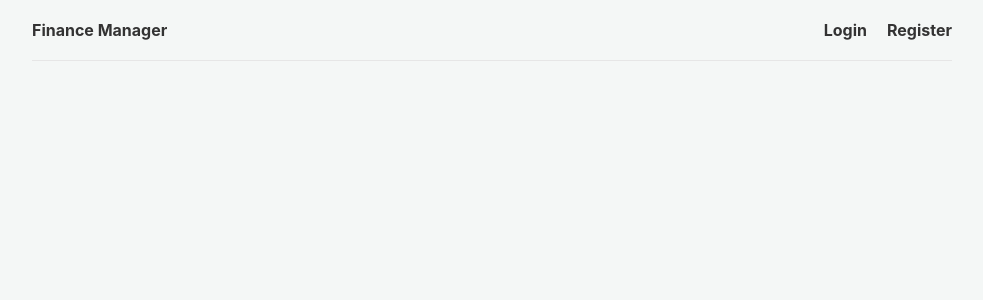
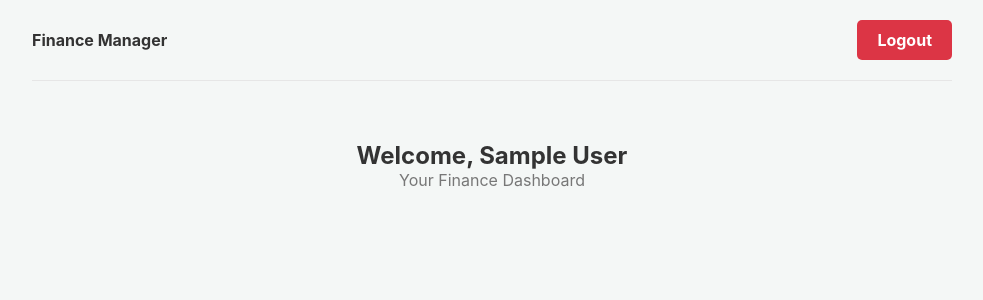
Before and after one commit to aditya2888/Personal-Finance-Manager, a React (Vite) app in the folder client/: page / in a window 1280 px wide. Shown: the top 300 px of the page, without its empty margins (148-1131 px from the left). Built offline with nearby package versions, Linux system fonts and the light colour scheme; sample sign-in values are in the browser's storage.

Commit message:
feat: build protected dashboard and implement logout logic

```diff
--- a/client/src/App.jsx
+++ b/client/src/App.jsx
@@ -3,6 +3,7 @@ import { ToastContainer } from 'react-toastify';
 import 'react-toastify/dist/ReactToastify.css';
 
 import Header from './components/Header';
+import Dashboard from './pages/Dashboard'; // <-- IMPORT NEW PAGE
 import Register from './pages/Register';
 import Login from './pages/Login';
 
@@ -10,10 +11,10 @@ function App() {
   return (
     <>
       <Router>
-        {/* We wrap everything in a container to center it neatly */}
         <div className="container" style={{ width: '100%', maxWidth: '960px', margin: '0 auto', padding: '0 20px' }}>
           <Header />
           <Routes>
+            <Route path="/" element={<Dashboard />} /> {/* <-- ADD NEW ROUTE */}
             <Route path="/login" element={<Login />} />
             <Route path="/register" element={<Register />} />
           </Routes>
--- a/client/src/components/Header.jsx
+++ b/client/src/components/Header.jsx
@@ -1,18 +1,40 @@
-import { Link } from 'react-router-dom';
+import { Link, useNavigate } from 'react-router-dom';
 
 function Header() {
+  const navigate = useNavigate();
+  // Check if a user is currently logged in
+  const user = JSON.parse(localStorage.getItem('user'));
+
+  const onLogout = () => {
+    // 1. Destroy the VIP wristband in the browser memory
+    localStorage.removeItem('user');
+    // 2. Redirect them to the login page
+    navigate('/login');
+  };
+
   return (
     <header className="header">
       <div className="logo">
         <Link to="/">Finance Manager</Link>
       </div>
       <ul>
+        {/* CONDITIONAL RENDERING: If user exists, show Logout. If not, show Login/Register */}
+        {user ? (
+          <li>
+            <button className="btn" onClick={onLogout} style={{ background: '#dc3545' }}>
+              Logout
+            </button>
+          </li>
+        ) : (
+          <>
             <li>
               <Link to="/login">Login</Link>
             </li>
             <li>
               <Link to="/register">Register</Link>
             </li>
+          </>
+        )}
       </ul>
     </header>
   );
--- /dev/null
+++ b/client/src/pages/Dashboard.jsx
@@ -0,0 +1,34 @@
+import { useEffect, useState } from 'react';
+import { useNavigate } from 'react-router-dom';
+
+function Dashboard() {
+  const navigate = useNavigate();
+  const [user, setUser] = useState(null);
+
+  useEffect(() => {
+    // 1. Check browser memory for the user data
+    const storedUser = JSON.parse(localStorage.getItem('user'));
+
+    // 2. If no user is found, kick them to the login page
+    if (!storedUser) {
+      navigate('/login');
+    } else {
+      // 3. Otherwise, set the user state so we can display their name
+      setUser(storedUser);
+    }
+  }, [navigate]);
+
+  return (
+    <>
+      <section className="heading">
+        {/* We use user?.name so it doesn't crash if user is temporarily null */}
+        <h1>Welcome, {user?.name}</h1>
+        <p>Your Finance Dashboard</p>
+      </section>
+
+      {/* In the next step, we will put the form to add an expense right here! */}
+    </>
+  );
+}
+
+export default Dashboard;
```
Lines whose indentation alone changed are shown as unchanged.
